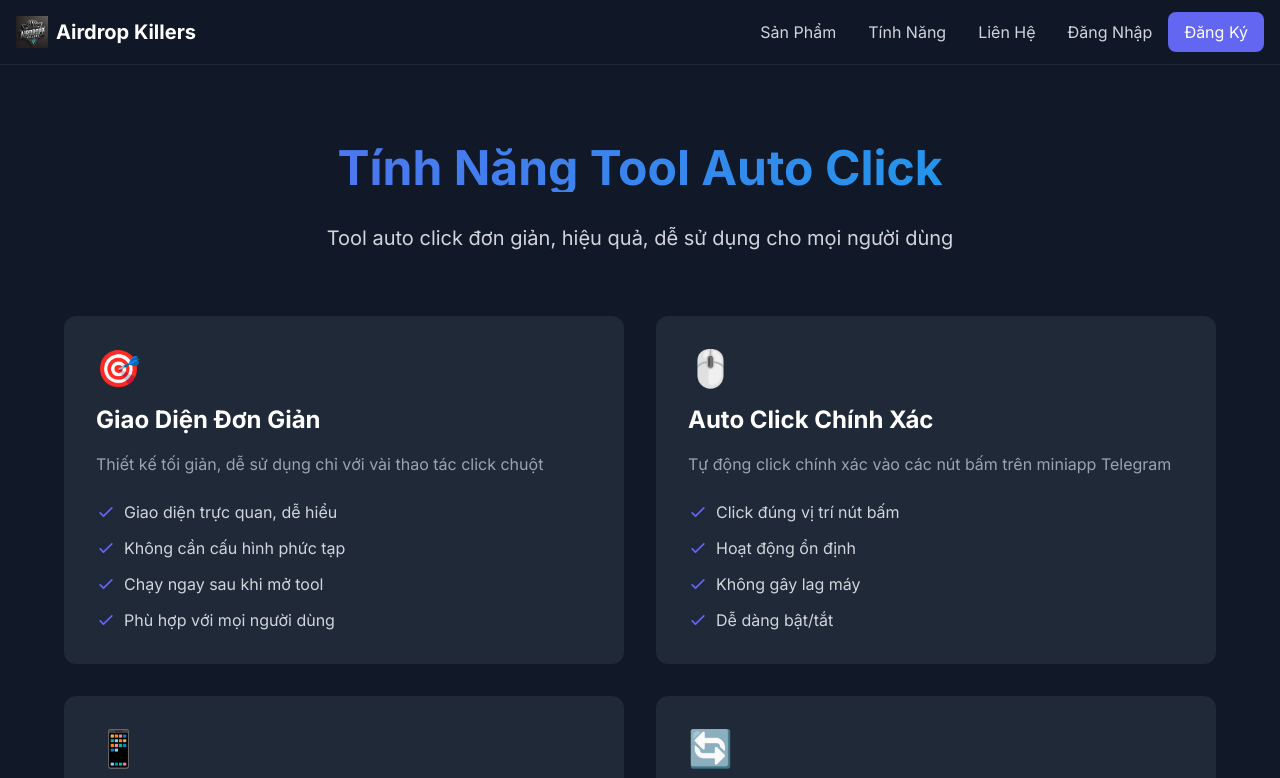
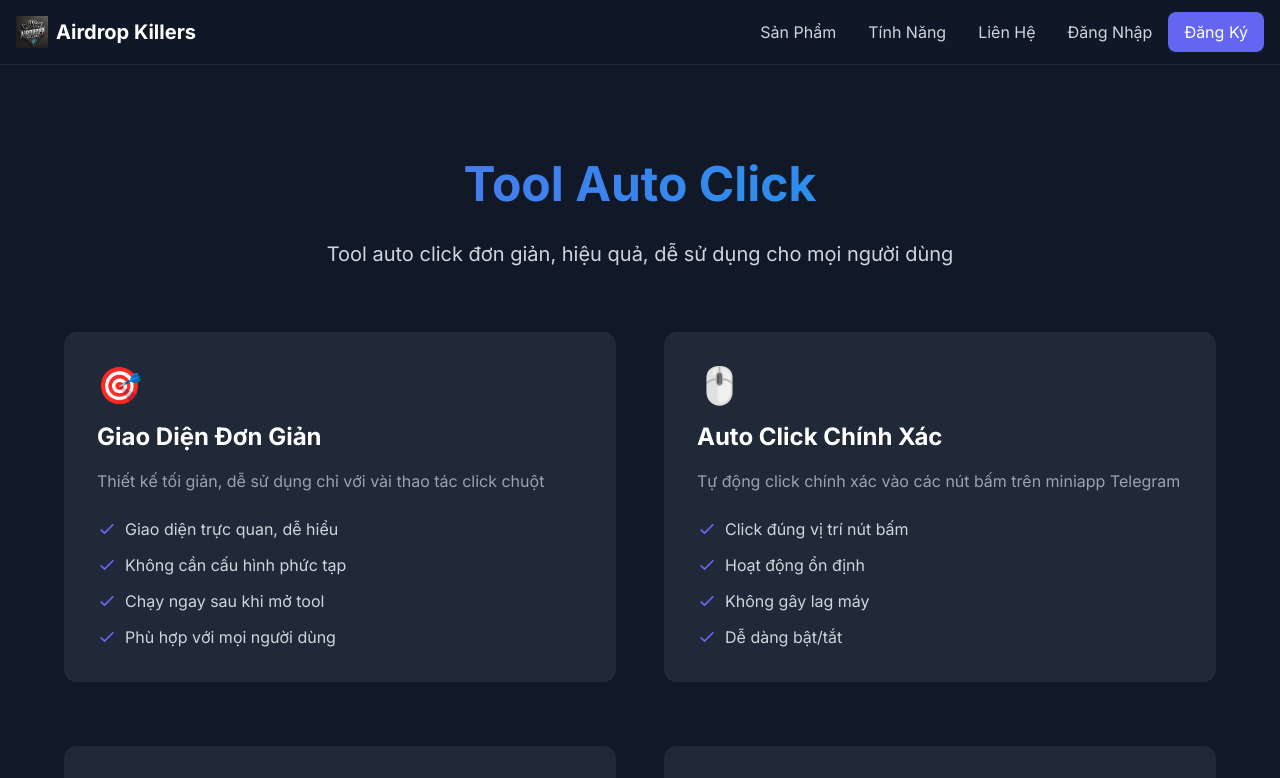
Before and after one commit to zaikaman/AirdropKillers, a Next.js app: page /features in a window 1280 px wide. Shown: the top 778 px of the page. Built offline with nearby package versions, Linux system fonts and the light colour scheme.

Commit message:
Thêm hiệu ứng sliding

```diff
--- a/package.json
+++ b/package.json
@@ -12,6 +12,7 @@
     "@payos/node": "^1.0.10",
     "@prisma/client": "^5.22.0",
     "bcryptjs": "^2.4.3",
+    "framer-motion": "^11.11.17",
     "jsonwebtoken": "^9.0.2",
     "next": "15.0.3",
     "react": "19.0.0-rc-66855b96-20241106",
--- a/src/app/features/page.tsx
+++ b/src/app/features/page.tsx
@@ -1,3 +1,5 @@
+import SlideIn from '@/components/SlideIn'
+
 export default function FeaturesPage() {
   const features = [
     {
@@ -47,19 +49,29 @@ export default function FeaturesPage() {
   ]
 
   return (
-    <div className="min-h-screen bg-dark pt-20">
-      <div className="container mx-auto px-4 py-16">
+    <div className="min-h-screen bg-dark pt-20 pb-20">
+      <div className="container mx-auto px-4 py-20 overflow-visible">
+        <SlideIn>
           <h1 className="text-5xl font-bold mb-8 text-center bg-clip-text text-transparent bg-gradient-to-r from-primary to-secondary">
-          Tính Năng Tool Auto Click
+            Tool Auto Click
           </h1>
 
           <p className="text-xl text-gray-300 text-center max-w-3xl mx-auto mb-16">
             Tool auto click đơn giản, hiệu quả, dễ sử dụng cho mọi người dùng
           </p>
+        </SlideIn>
 
-        <div className="grid md:grid-cols-2 gap-8 max-w-6xl mx-auto">
+        <SlideIn direction="up" delay={0.3}>
+          <div className="grid md:grid-cols-2 gap-12 max-w-6xl mx-auto pb-12">
             {features.map((feature, index) => (
-            <div key={index} className="bg-dark-light rounded-xl p-8 hover:border hover:border-primary/50 transition-all">
+              <div
+                key={index}
+                className="bg-dark-light rounded-xl p-8 border border-gray-800 hover:border-primary/50 transition-all duration-300 mb-4"
+                style={{
+                  opacity: 0,
+                  animation: `fadeIn 0.5s ease-out ${index * 0.15}s forwards`
+                }}
+              >
                 <div className="text-4xl mb-4">{feature.icon}</div>
                 <h2 className="text-2xl font-bold mb-4">{feature.title}</h2>
                 <p className="text-gray-400 mb-6">{feature.description}</p>
@@ -76,6 +88,7 @@ export default function FeaturesPage() {
               </div>
             ))}
           </div>
+        </SlideIn>
       </div>
     </div>
   )
--- a/src/app/globals.css
+++ b/src/app/globals.css
@@ -28,3 +28,14 @@ body {
     text-wrap: balance;
   }
 }
+
+@keyframes fadeIn {
+  from {
+    opacity: 0;
+    transform: translateY(20px);
+  }
+  to {
+    opacity: 1;
+    transform: translateY(0);
+  }
+}
--- a/src/components/FAQ.tsx
+++ b/src/components/FAQ.tsx
@@ -1,7 +1,11 @@
 'use client'
+
 import { useState } from 'react'
+import SlideIn from '@/components/SlideIn'
 
 export default function FAQ() {
+  const [openIndex, setOpenIndex] = useState<number | null>(null)
+
   const faqs = [
     {
       question: 'Tool Auto Click Telegram Là Gì?',
@@ -25,21 +29,26 @@ export default function FAQ() {
     }
   ]
 
-  const [openIndex, setOpenIndex] = useState<number | null>(null)
-
   return (
     <section className="py-24 bg-dark-light">
       <div className="container mx-auto px-4">
+        <SlideIn>
           <div className="text-center mb-16">
             <h2 className="text-4xl font-bold mb-4">Câu Hỏi Thường Gặp</h2>
             <p className="text-gray-400 max-w-2xl mx-auto">
               Tất cả những điều bạn cần biết về công cụ tự động hóa airdrop của chúng tôi
             </p>
           </div>
+        </SlideIn>
 
         <div className="max-w-3xl mx-auto">
           {faqs.map((faq, index) => (
-            <div key={index} className="mb-4">
+            <SlideIn
+              key={index}
+              direction="right"
+              delay={index * 0.1}
+            >
+              <div className="mb-4">
                 <button
                   className="w-full text-left p-4 bg-dark rounded-lg hover:bg-dark/50 transition-all"
                   onClick={() => setOpenIndex(openIndex === index ? null : index)}
@@ -62,6 +71,7 @@ export default function FAQ() {
                   )}
                 </button>
               </div>
+            </SlideIn>
           ))}
         </div>
       </div>
--- a/src/components/Features.tsx
+++ b/src/components/Features.tsx
@@ -1,3 +1,5 @@
+import SlideIn from './SlideIn'
+
 export default function Features() {
   const features = [
     {
@@ -25,23 +27,28 @@ export default function Features() {
   return (
     <section className="py-24 bg-dark-light">
       <div className="container mx-auto px-4">
+        <SlideIn>
           <div className="text-center mb-16">
             <h2 className="text-4xl font-bold mb-4">Tính Năng Mạnh Mẽ</h2>
             <p className="text-gray-400 max-w-2xl mx-auto">
               Công cụ của chúng tôi được trang bị các tính năng tiên tiến để tối đa hóa thành công airdrop của bạn
             </p>
           </div>
+        </SlideIn>
 
         <div className="grid md:grid-cols-2 lg:grid-cols-4 gap-8">
           {features.map((feature, index) => (
-            <div
+            <SlideIn
               key={index}
-              className="p-6 rounded-xl bg-dark border border-gray-800 hover:border-primary/50 transition-all duration-300"
+              direction="up"
+              delay={index * 0.2}
             >
+              <div className="p-6 rounded-xl bg-dark border border-gray-800 hover:border-primary/50 transition-all duration-300">
                 <div className="text-4xl mb-4">{feature.icon}</div>
                 <h3 className="text-xl font-semibold mb-2">{feature.title}</h3>
                 <p className="text-gray-400">{feature.description}</p>
               </div>
+            </SlideIn>
           ))}
         </div>
       </div>
--- a/src/components/ProductCard.tsx
+++ b/src/components/ProductCard.tsx
@@ -0,0 +1,62 @@
+import Image from 'next/image';
+
+interface ProductCardProps {
+  title: string;
+  price: string;
+  description: string;
+  image: string;
+  features: string[];
+}
+
+const ProductCard: React.FC<ProductCardProps> = ({
+  title,
+  price,
+  description,
+  image,
+  features
+}) => {
+  return (
+    <div className="bg-[#1A1D29] rounded-lg overflow-hidden flex flex-col h-full">
+      <div className="relative h-48 w-full">
+        <Image
+          src={image}
+          alt={title}
+          fill
+          className="object-cover rounded-t-lg"
+        />
+      </div>
+
+      <div className="p-6 flex flex-col flex-grow">
+        <div className="flex justify-between items-start mb-4">
+          <h3 className="text-xl font-semibold text-white">{title}</h3>
+          <span className="text-[#818CF8] font-medium">{price}đ</span>
+        </div>
+
+        <p className="text-gray-400 mb-4">{description}</p>
+
+        <div className="flex-grow">
+          {features.map((feature, index) => (
+            <div key={index} className="flex items-center gap-2 mb-2">
+              <svg
+                className="w-5 h-5 text-[#818CF8]"
+                fill="none"
+                stroke="currentColor"
+                viewBox="0 0 24 24"
+              >
+                <path
+                  strokeLinecap="round"
+                  strokeLinejoin="round"
+                  strokeWidth={2}
+                  d="M5 13l4 4L19 7"
+                />
+              </svg>
+              <span className="text-gray-300">{feature}</span>
+            </div>
+          ))}
+        </div>
+      </div>
+    </div>
+  );
+};
+
+export default ProductCard;
--- a/src/components/Products.tsx
+++ b/src/components/Products.tsx
@@ -3,6 +3,7 @@
 import { products } from '@/data/products'
 import Link from 'next/link'
 import Image from 'next/image'
+import SlideIn from '@/components/SlideIn'
 
 export default function Products() {
   return (
@@ -17,10 +18,14 @@ export default function Products() {
 
         <div className="grid md:grid-cols-2 gap-8 max-w-5xl mx-auto">
           {products.map((product, index) => (
+            <SlideIn
+              key={index}
+              direction="up"
+              delay={index * 0.3}
+            >
               <Link
                 href={`/products/${product.slug}`}
-              key={index}
-              className="bg-dark-light rounded-xl p-6 hover:border hover:border-primary/50 transition-all"
+                className="block bg-dark-light rounded-xl p-6 border border-gray-800 hover:border-primary/50 transition-all duration-300"
               >
                 <Image
                   src={product.image}
@@ -46,6 +51,7 @@ export default function Products() {
                   ))}
                 </ul>
               </Link>
+            </SlideIn>
           ))}
         </div>
       </div>
--- /dev/null
+++ b/src/components/SlideIn.tsx
@@ -0,0 +1,44 @@
+'use client'
+
+import { motion, useInView } from 'framer-motion'
+import { useRef } from 'react'
+
+interface Props {
+  children: React.ReactNode
+  direction?: 'left' | 'right' | 'up' | 'down'
+  delay?: number
+}
+
+export default function SlideIn({ children, direction = 'up', delay = 0 }: Props) {
+  const ref = useRef(null)
+  const isInView = useInView(ref, { once: true, margin: "-100px" })
+
+  const directions = {
+    left: { x: -100, y: 0 },
+    right: { x: 100, y: 0 },
+    up: { x: 0, y: 100 },
+    down: { x: 0, y: -100 }
+  }
+
+  return (
+    <motion.div
+      ref={ref}
+      initial={{
+        ...directions[direction],
+        opacity: 0
+      }}
+      animate={{
+        x: isInView ? 0 : directions[direction].x,
+        y: isInView ? 0 : directions[direction].y,
+        opacity: isInView ? 1 : 0
+      }}
+      transition={{
+        duration: 0.8,
+        delay: delay,
+        ease: "easeOut"
+      }}
+    >
+      {children}
+    </motion.div>
+  )
+}
```
Also changed, not shown: src/app/contact/page.tsx (+49 -20 lines), src/components/Testimonials.tsx (+22 -7 lines), public/anonymous.png (added), 1 other file (tests, documents, lock files or other folders). Lines whose indentation alone changed are shown as unchanged.
